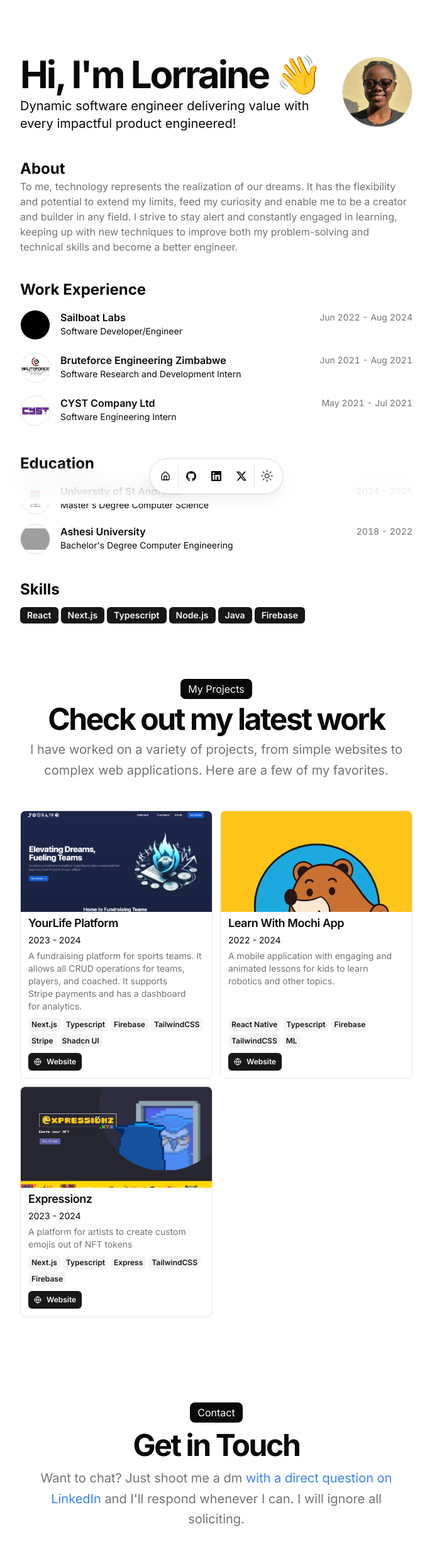
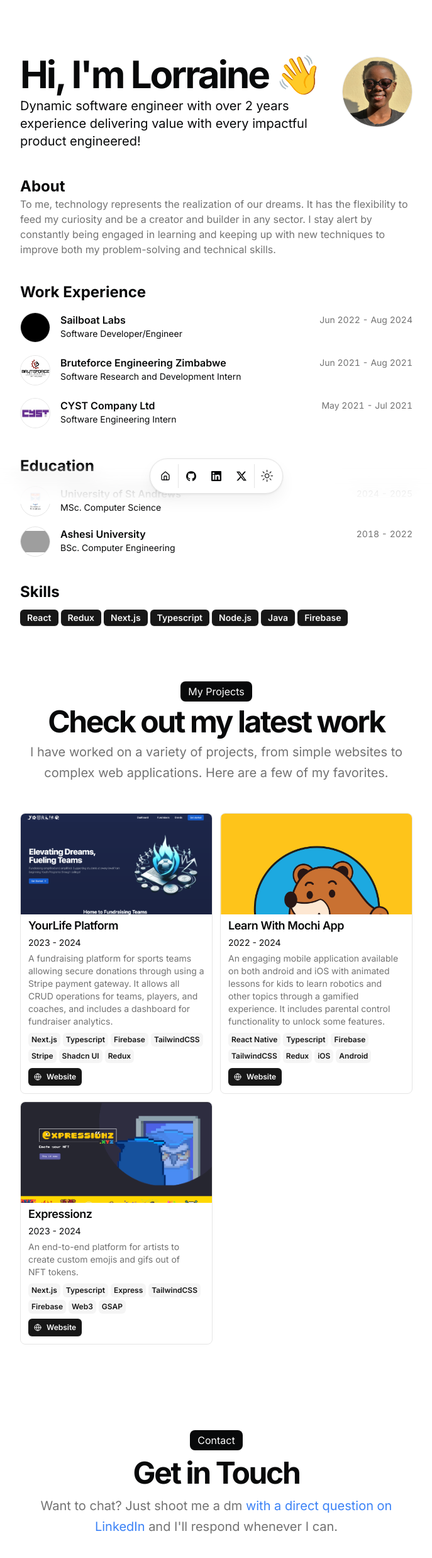
Before and after one commit to lorrainemakuyana/lorrainemakuyana.github.io, a Next.js app: page / in a window 1280 px wide. Shown: the top 2474 px of the page at 63% size, without its empty margins (296-983 px from the left). Built offline with nearby package versions, Linux system fonts and the light colour scheme; grey boxes are pictures that could not be loaded.

Commit message:
updated resume

```diff
--- a/src/app/page.tsx
+++ b/src/app/page.tsx
@@ -213,8 +213,7 @@
                 >
                   with a direct question on LinkedIn
                 </Link>{" "}
-                and I&apos;ll respond whenever I can. I will ignore all
-                soliciting.
+                and I&apos;ll respond whenever I can.
               </p>
             </div>
           </BlurFade>
--- a/src/data/resume.tsx
+++ b/src/data/resume.tsx
@@ -8,12 +8,13 @@
   location: "Scotland, United Kingdom",
   locationLink: "https://www.google.com/maps/place/scotland",
   description:
-    "Dynamic software engineer delivering value with every impactful product engineered!",
+    "Dynamic software engineer with over 2 years experience delivering value with every impactful product engineered!",
   summary:
-    "To me, technology represents the realization of our dreams. It has the flexibility and potential to extend my limits, feed my curiosity and enable me to be a creator and builder in any field. I strive to stay alert and constantly engaged in learning, keeping up with new techniques to improve both my problem-solving and technical skills and become a better engineer.",
+    "To me, technology represents the realization of our dreams. It has the flexibility to feed my curiosity and be a creator and builder in any sector. I stay alert by constantly being engaged in learning and keeping up with new techniques to improve both my problem-solving and technical skills.",
   avatarUrl: "/me.png",
   skills: [
     "React",
+    "Redux",
     "Next.js",
     "Typescript",
     "Node.js",
@@ -24,7 +25,7 @@
     { href: "/", icon: HomeIcon, label: "Home" },
   ],
   contact: {
-    email: "lorrainem.dev@gmail.com",
+    email: "",
     tel: "+123456789",
     social: {
       GitHub: {
@@ -54,7 +55,6 @@
       },
     },
   },
-
   work: [
     {
       company: "Sailboat Labs",
@@ -66,7 +66,7 @@
       start: "Jun 2022",
       end: "Aug 2024",
       description:
-        "Designed and implemented a robust web application utilizing Next.js, TypeScript, and Firebase generating over $10k revenue. Spearheaded end-to-end development of mobile applications resulting in widespread customer adoption. Effectively intergrated into dynamic and crossfunctional teams to deliver high-quality software solutions.",
+        "Designed and implemented a robust web application utilizing Next.js, TypeScript, and Firebase, generating over $10k in revenue for sports teams to acquire new equipment, purchase new uniforms, and court renovations. Spearheaded end-to-end development of mobile applications leveraging React Native and Firebase with minimal supervision resulting in widespread customer adoption and satisfaction which significantly boosted revenue. Implemented end-to-end automated tests for web applications using Cypress, identifying and resolving bugs before deployment. Increased web and mobile application performance using Redux, improving data flow and state consistency. Effectively integrated into dynamic cross-functional teams with diverse expertise ensuring optimal project delivery",
     },
     {
       company: "Bruteforce Engineering Zimbabwe",
@@ -97,7 +97,7 @@
     {
       school: "University of St Andrews",
       href: "https://www.st-andrews.ac.uk/",
-      degree: "Master's Degree Computer Science",
+      degree: "MSc. Computer Science ",
       logoUrl: "/standrews.png",
       start: "2024",
       end: "2025",
@@ -105,7 +105,7 @@
     {
       school: "Ashesi University",
       href: "https://ashesi.edu.gh/",
-      degree: "Bachelor's Degree Computer Engineering",
+      degree: "BSc. Computer Engineering",
       logoUrl: "/ashesi.png",
       start: "2018",
       end: "2022",
@@ -118,7 +118,7 @@
       dates: "2023 - 2024",
       active: true,
       description:
-        "A fundraising platform for sports teams. It allows all CRUD operations for teams, players, and coached. It supports Stripe payments and has a dashboard for analytics.",
+        "A fundraising platform for sports teams allowing secure donations through using a Stripe payment gateway. It allows all CRUD operations for teams, players, and coaches, and includes a dashboard for fundraiser analytics.",
       technologies: [
         "Next.js",
         "Typescript",
@@ -126,6 +126,7 @@
         "TailwindCSS",
         "Stripe",
         "Shadcn UI",
+        "Redux"
       ],
       links: [
         {
@@ -144,13 +145,16 @@
       dates: "2022 - 2024",
       active: true,
       description:
-        "A mobile application with engaging and animated lessons for kids to learn robotics and other topics. ",
+        "An engaging mobile application available on both android and iOS with animated lessons for kids to learn robotics and other topics through a gamified experience. It includes parental control functionality to unlock some features.",
       technologies: [
         "React Native",
         "Typescript",
         "Firebase",
         "TailwindCSS",
-        "ML",
+        // "ML",
+        "Redux",
+        "iOS",
+        "Android"
       ],
       links: [
         {
@@ -168,13 +172,15 @@
       dates: "2023 - 2024",
       active: true,
       description:
-        "A platform for artists to create custom emojis out of NFT tokens",
+        "An end-to-end platform for artists to create custom emojis and gifs out of NFT tokens.",
       technologies: [
         "Next.js",
         "Typescript",
         "Express",
         "TailwindCSS",
         "Firebase",
+        "Web3",
+        "GSAP"
       ],
       links: [
         {
```
